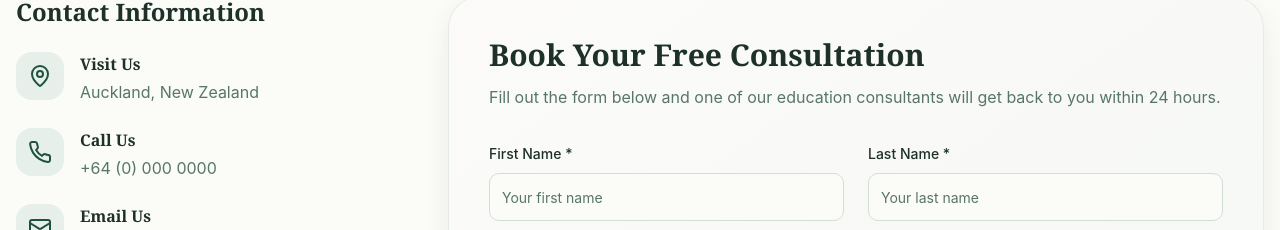
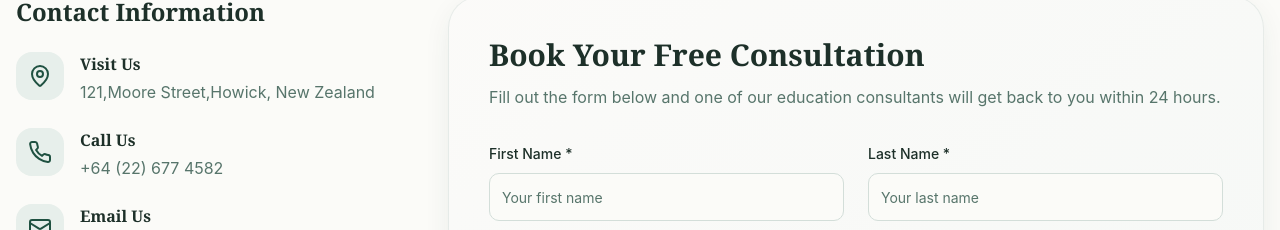
Before and after one commit to mandeepsidhu1701/ararise, a React (Vite) app: page /contact in a window 1280 px wide. Shown: the part 544-774 px from the top of the page. Built offline with nearby package versions, Linux system fonts and the light colour scheme.

Commit message:
contact details updated

```diff
--- a/src/pages/Contact.tsx
+++ b/src/pages/Contact.tsx
@@ -20,14 +20,14 @@ const contactInfo = [
   {
     icon: MapPin,
     title: "Visit Us",
-    details: ["Auckland, New Zealand"],
+    details: ["121,Moore Street,Howick, New Zealand"],
     action: null,
   },
   {
     icon: Phone,
     title: "Call Us",
-    details: ["+64 (0) 000 0000"],
-    action: "tel:+64000000000",
+    details: ["+64 (22) 677 4582"],
+    action: "tel:+64226774582",
   },
   {
     icon: Mail,
```
